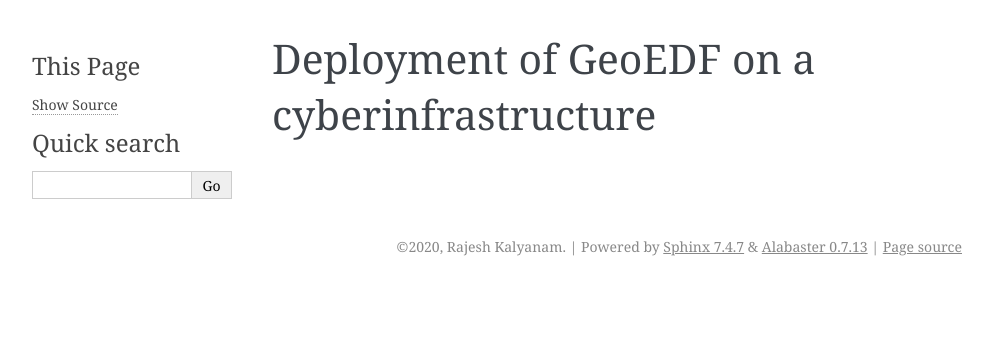
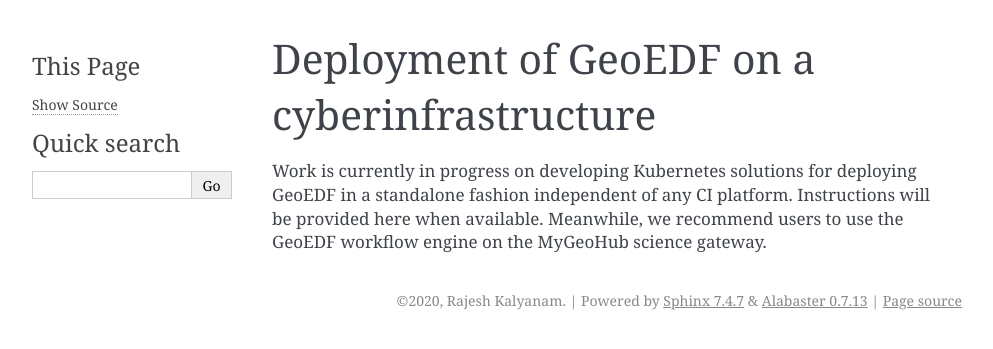
Before and after one commit to geoedf/geoedf, a Sphinx documentation site: the page built from docs/deployment.rst, in a window 1280 px wide. Shown: the top 349 px of the page, without its empty margins (148-1141 px from the left). Built offline with Sphinx 7.4.7, drawn with Linux system fonts in a browser that asks for light colours.

Commit message:
Update deployment.rst

```diff
--- a/docs/deployment.rst
+++ b/docs/deployment.rst
@@ -1,8 +1,6 @@
 Deployment of GeoEDF on a cyberinfrastructure
 =============================================
 
-.. toctree::
-   :maxdepth: 1
-
-   installation
-   configuration
+Work is currently in progress on developing Kubernetes solutions for deploying GeoEDF in a standalone fashion independent
+of any CI platform. Instructions will be provided here when available. Meanwhile, we recommend users to use the GeoEDF
+workflow engine on the MyGeoHub science gateway.
```
